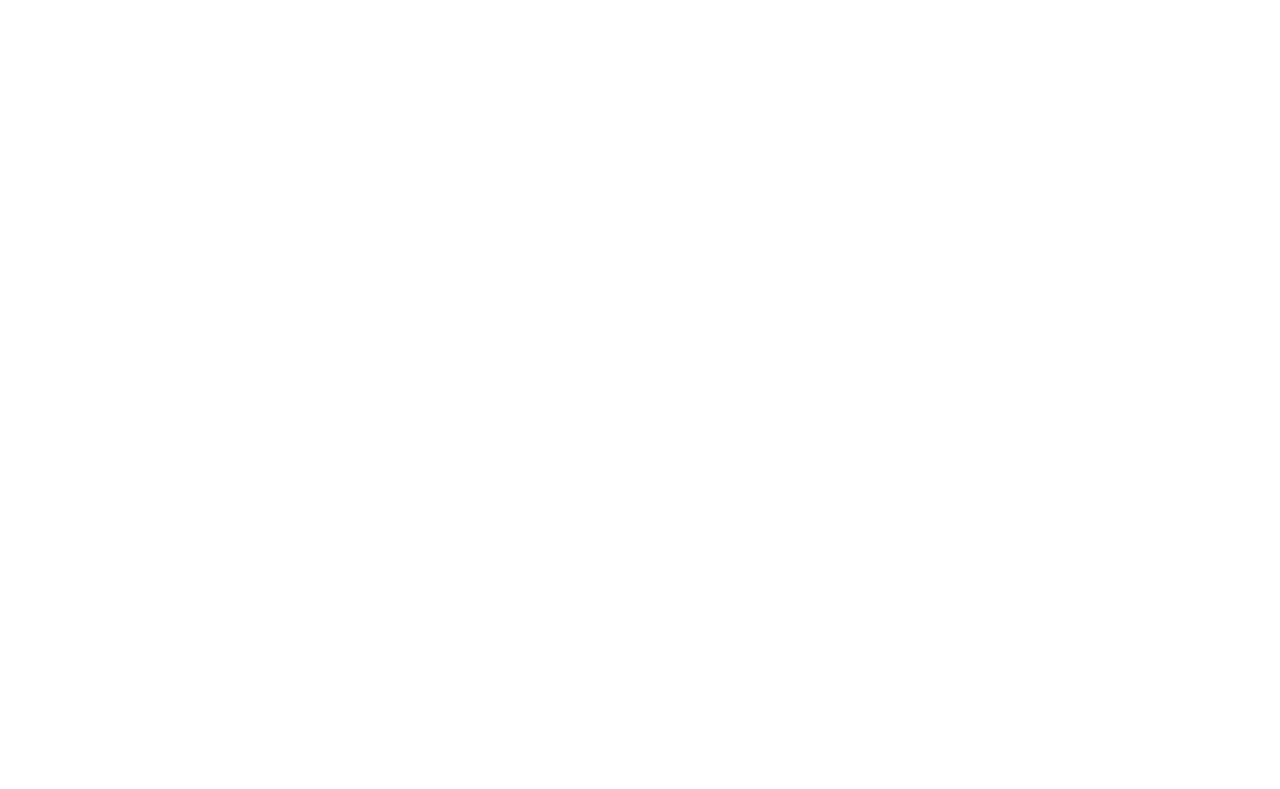
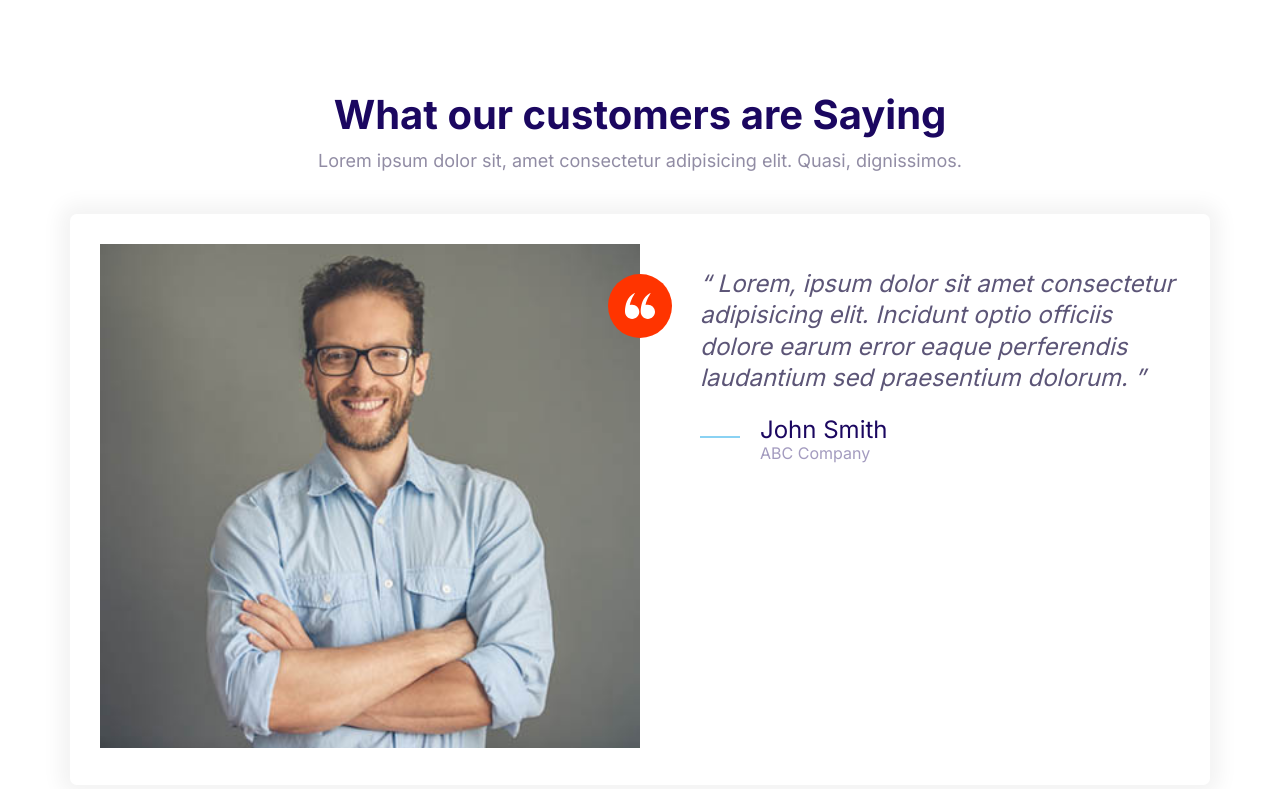
Before and after one commit to Raithryn/Raithryn-Moshify, a plain HTML site: page index.html in a window 1280 px wide. Drawn offline with Linux system fonts and the light colour scheme.

Commit message:
Making the testimonials block

```diff
--- a/css/styles.css
+++ b/css/styles.css
@@ -616,6 +616,7 @@ a {
 
 .block__header {
   text-align: center;
+  margin-bottom: 4rem;
 }
 
 .block__heading {
--- a/index.html
+++ b/index.html
@@ -13,6 +13,52 @@
     <link rel="stylesheet" href="css/styles.css" />
   </head>
   <body>
+    <section class="block">
+      <header class="block__header">
+        <h2>What our customers are Saying</h2>
+        <p>
+          Lorem ipsum dolor sit, amet consectetur adipisicing elit. Quasi,
+          dignissimos.
+        </p>
+      </header>
+      <div class="container">
+        <div class="card testimonial">
+          <div class="grid grid--1x2">
+            <div class="testimonial__image">
+              <img
+                src="images/testimonial.jpg"
+                alt="A happy, smiling customer"
+              />
+              <span class="icon-container icon-container--accent">
+                <svg class="icon icon--white icon--small">
+                  <use xlink:href="images/sprite.svg#quotes"></use>
+                </svg>
+              </span>
+            </div>
+            <blockquote class="quote">
+              <p class="quote__text">
+                Lorem, ipsum dolor sit amet consectetur adipisicing elit.
+                Incidunt optio officiis dolore earum error eaque perferendis
+                laudantium sed praesentium dolorum.
+              </p>
+              <footer>
+                <div class="media">
+                  <div class="media__image">
+                    <svg class="icon icon--primary quote__line">
+                      <use xlink:href="images/sprite.svg#line"></use>
+                    </svg>
+                  </div>
+                  <div class="media__body">
+                    <h3 class="media__title quote__author">John Smith</h3>
+                    <p class="quote__organization">ABC Company</p>
+                  </div>
+                </div>
+              </footer>
+            </blockquote>
+          </div>
+        </div>
+      </div>
+    </section>
     <script src="js/main.js"></script>
   </body>
 </html>
```
Also changed, not shown: components/block-testimonals.html (added, +43 -0 lines).
